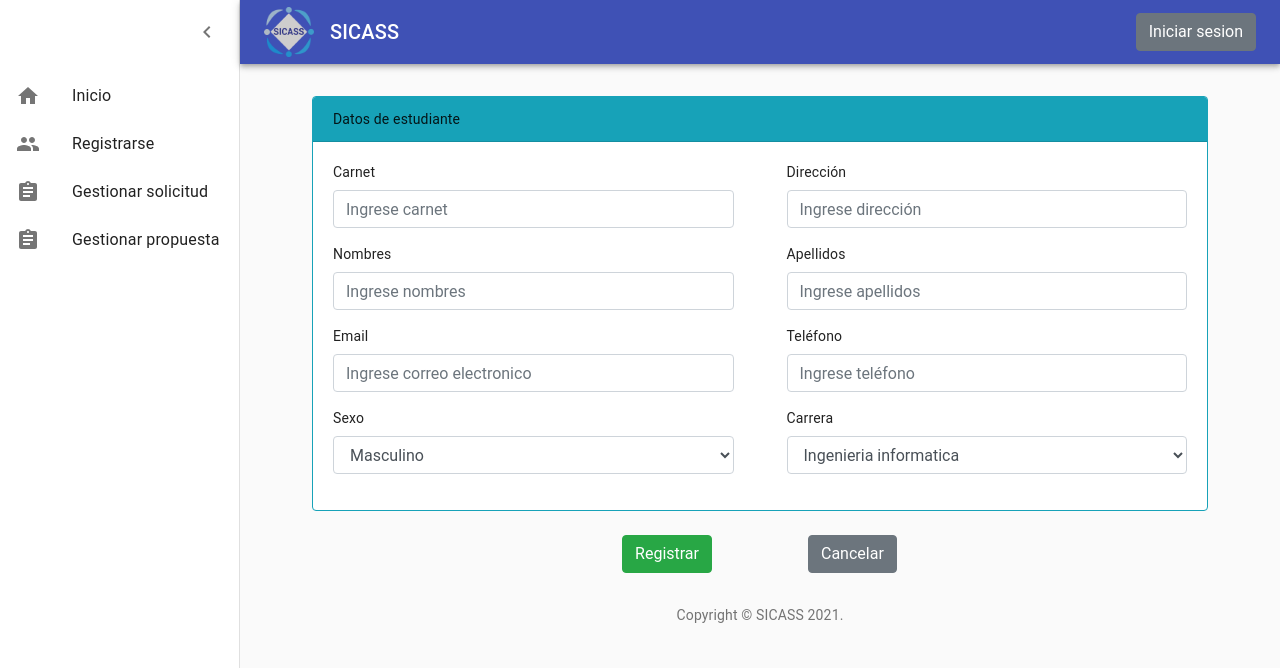
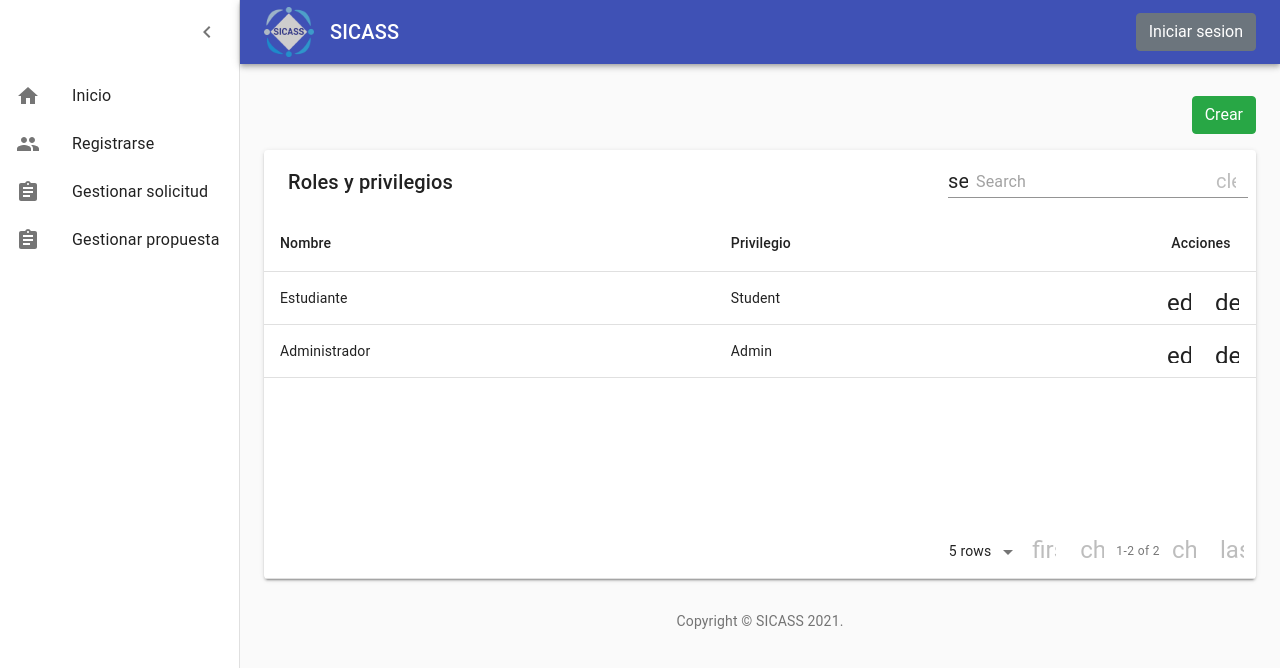
Before and after one commit to juliohdv/sicass, a React (Create React App) app in the folder frontend/frontend_sicass/: page / in a window 1280 px wide. Shown: the top 668 px of the page. Built offline with nearby package versions, Linux system fonts and the light colour scheme.

Commit message:
Se creo la interfas de gestionar roles y privilegios, se creo un componente para uso de tablas de datos

```diff
--- a/frontend/frontend_sicass/package.json
+++ b/frontend/frontend_sicass/package.json
@@ -9,6 +9,7 @@
     "@testing-library/react": "^11.1.0",
     "@testing-library/user-event": "^12.1.10",
     "bootstrap": "^4.6.0",
+    "material-table": "^1.69.3",
     "react": "^17.0.2",
     "react-bootstrap": "^1.6.1",
     "react-dom": "^17.0.2",
--- a/frontend/frontend_sicass/src/App.js
+++ b/frontend/frontend_sicass/src/App.js
@@ -5,12 +5,13 @@ import Dashboard from './componentes/Dashboard';
 import Login from './componentes/login';
 import Propuesta from './componentes/EnvioPropuesta';
 import Registro from './componentes/Registro';
+import Roles from './componentes/Roles';
 
 
 function App() {
   return (
     <div className="App">
-        <Registro />
+        <Roles />
     </div>
   );
 }
--- a/frontend/frontend_sicass/src/componentes/Dashboard.js
+++ b/frontend/frontend_sicass/src/componentes/Dashboard.js
@@ -15,8 +15,8 @@ import Link from '@material-ui/core/Link';
 import MenuIcon from '@material-ui/icons/Menu';
 import ChevronLeftIcon from '@material-ui/icons/ChevronLeft';
 import { mainListItems } from './listItems';
-import {Button, Image} from 'react-bootstrap'
-import LogoSicass from "./LogoSicass"
+import {Button, Image} from 'react-bootstrap';
+import LogoSicass from './LogoSicass';
 
 function Copyright() {
   return (
--- /dev/null
+++ b/frontend/frontend_sicass/src/componentes/Roles.js
@@ -0,0 +1,41 @@
+import React, { Component } from "react";
+import Dashboard from "./Dashboard";
+import TablaGestion from "./TablaGestion";
+
+//Clase principal del componente
+class Roles extends Component {
+  render() {
+    //Retorna todo la interfas respectiva para la gestion de roles y privilegios
+    return <Dashboard contenedor={<Cuerpo />} />;
+  }
+}
+
+//Funccion que contiene los campos para la gestion
+function Cuerpo() {
+  //Constante que contiene los datos de la columna de la tabla
+  const COLUMNAS = [
+    {
+      title: "Nombre",
+      field: "nombre",
+    },
+    {
+      title: "Privilegio",
+      field: "privilegio",
+    },
+  ];
+
+  //Constante que contiene los datos de la fila de la tabla
+  const DATA = [
+    { nombre: "Estudiante", privilegio: "Student" },
+    { nombre: "Administrador", privilegio: "Admin" },
+  ];
+
+  return (
+    <TablaGestion
+      columnas={COLUMNAS}
+      datos={DATA}
+      titulo={"Roles y privilegios"}
+    />
+  );
+}
+export default Roles;
--- /dev/null
+++ b/frontend/frontend_sicass/src/componentes/TablaGestion.js
@@ -0,0 +1,43 @@
+import React from "react";
+import { Button } from "react-bootstrap";
+import MaterialTable from "material-table";
+
+export default function Tabla(props) {
+  return (
+    <div>
+      <div className="text-right">
+        <Button variant="success" onClick={props.crear}>
+          Crear
+        </Button>
+      </div>
+      <div className="pt-3">
+        <MaterialTable
+          columns={props.columnas}
+          data={props.datos}
+          title={props.titulo}
+          options={{
+            actionsColumnIndex: -1,
+          }}
+          actions={[
+            {
+              icon: "edit",
+              tooltip: "Editar elemento",
+              onClick: (event, rowData) => alert("Has presionado editar el elemento"),
+            },
+            {
+              icon: "delete",
+              tooltip: "Eliminar elemento",
+              onClick: (event, rowData) =>
+                window.confirm("Has presionado eliminar elemento"),
+            },
+          ]}
+          localization={{
+            header: {
+              actions: "Acciones",
+            },
+          }}
+        />
+      </div>
+    </div>
+  );
+}
```
Also changed, not shown: 1 other file (tests, documents, lock files or other folders).
